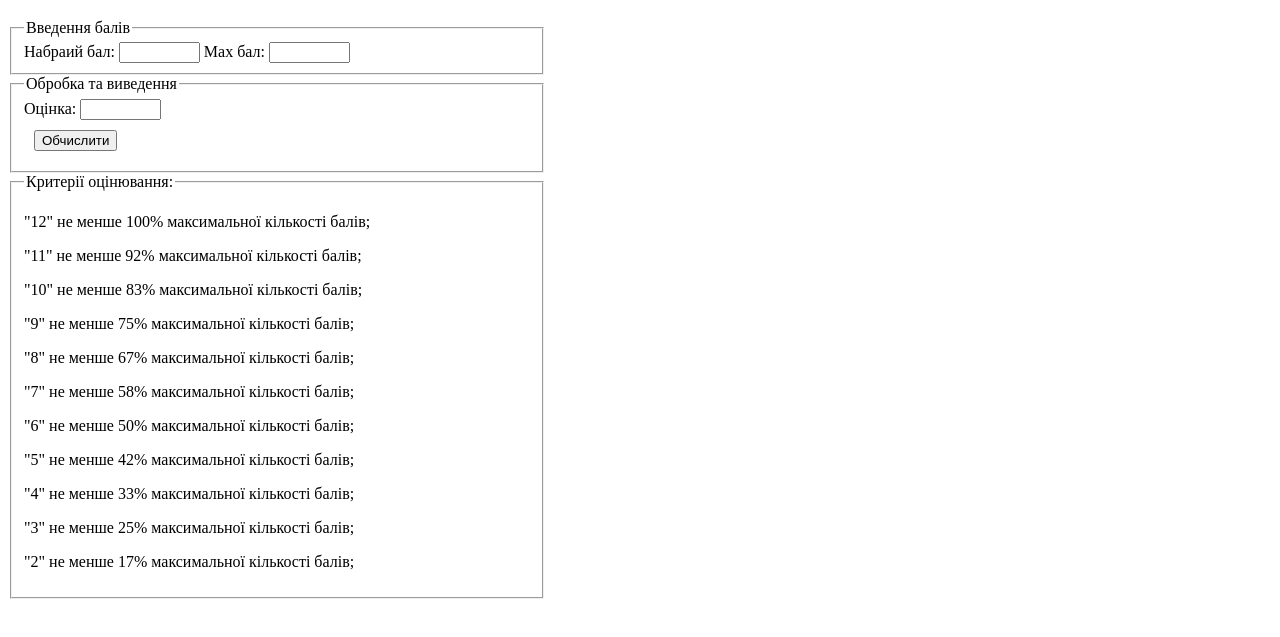
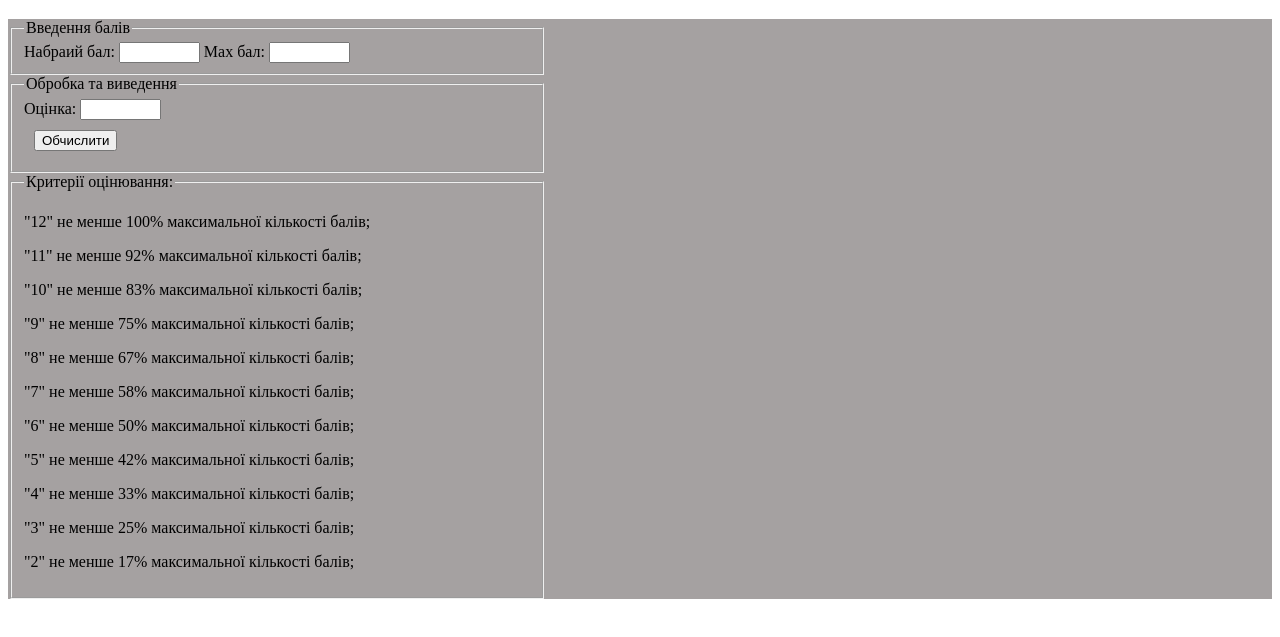
Before and after one commit to HryhoriiAndriiets1974/Rating, a plain HTML site: page index.html in a window 1280 px wide. Shown: the part 61-698 px from the top of the page. Drawn offline with Linux system fonts and the light colour scheme.

Commit message:
rating++

```diff
--- a/index.html
+++ b/index.html
@@ -3,6 +3,11 @@
  <head>
      <title> Обчислення оцінки </title>
     <meta http-equiv="content-type"  content="text/html; charset=utf-8" />
+    <style>
+      form {
+        background-color: rgb(165, 161, 161);
+      }
+    </style>
 	<script language="Javascript">
 		function area1 (b,m) {
 		    const p=b.value/m.value*100;
@@ -34,10 +39,10 @@
 		}
 	</script>
   </head>
-  <body>
+  <body background="greenyellow">
     <h1> Обчислення оцінки </h1>
-	<form name="form1">
-	  <fieldset style="width: 40%">
+	<form name="form1" background="greenyellow">
+	  <fieldset style="width: 40%" background="greenyellow">
 	    <legend> Введення балів </legend>
     	 Набраий бал: <input type="text" size=7  name="st1">
 	     Мах бал: <input type="text" size=7 name="st2">  <br>
```
